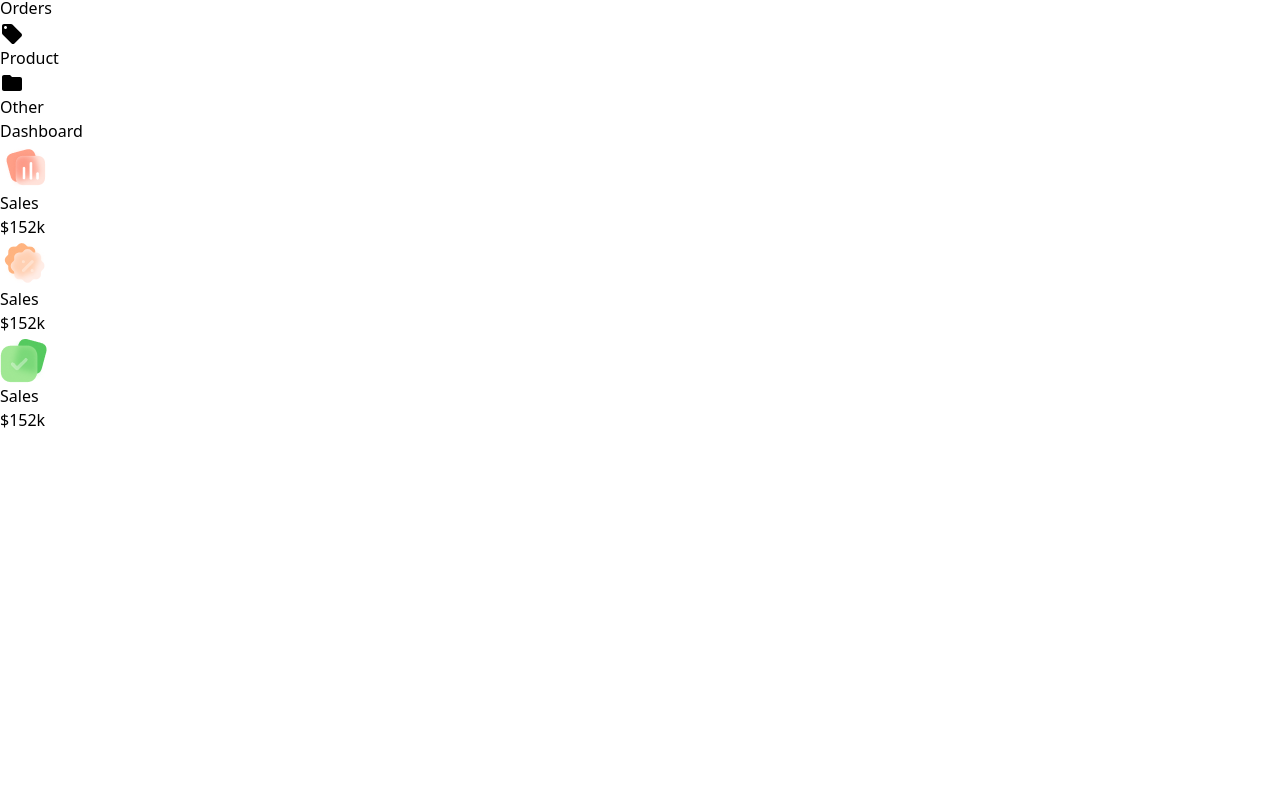
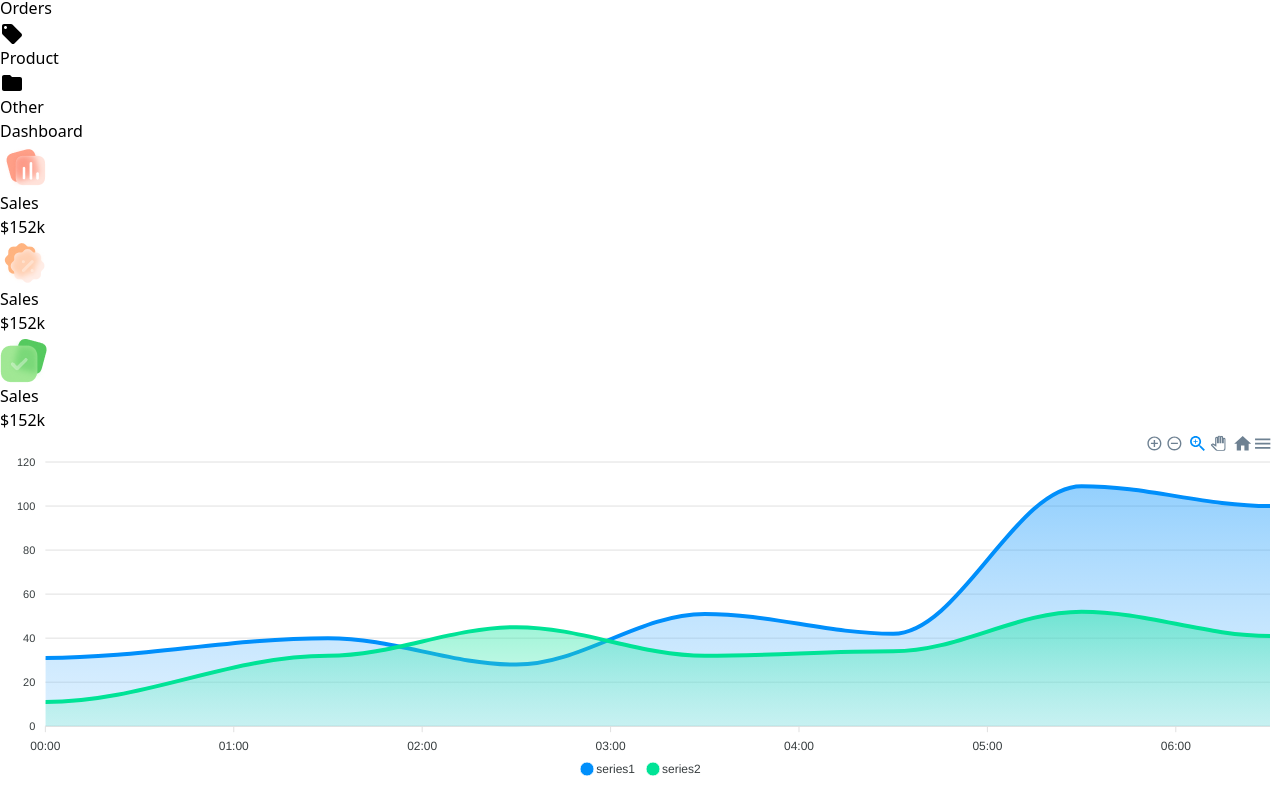
Before and after one commit to Narzul1oevN/onlineAdmin, a React (Vite) app: page / in a window 1280 px wide. Shown: the part 227-1029 px from the top of the page. Before the commit the page ends 800 px from the top, so only its background shows below. Built offline with nearby package versions, Linux system fonts and the light colour scheme.

Commit message:
chartapex

```diff
--- a/package.json
+++ b/package.json
@@ -14,9 +14,11 @@
     "@emotion/styled": "^11.13.0",
     "@mui/icons-material": "^6.1.1",
     "@mui/material": "^6.1.1",
+    "@mui/x-charts": "^7.18.0",
     "@reduxjs/toolkit": "^2.2.7",
     "apexcharts": "^3.53.0",
     "react": "^18.3.1",
+    "react-apexcharts": "^1.4.1",
     "react-dom": "^18.3.1",
     "react-hot-toast": "^2.4.1",
     "react-redux": "^9.1.2",
--- /dev/null
+++ b/src/components/apex.jsx
@@ -0,0 +1,65 @@
+// ApexChart.jsx
+import React from 'react';
+import ReactApexChart from 'react-apexcharts'; // Убедитесь, что эта библиотека установлена
+
+class ApexChart extends React.Component {
+  constructor(props) {
+    super(props);
+    this.state = {
+      series: [
+        {
+          name: 'series1',
+          data: [31, 40, 28, 51, 42, 109, 100],
+        },
+        {
+          name: 'series2',
+          data: [11, 32, 45, 32, 34, 52, 41],
+        },
+      ],
+      options: {
+        chart: {
+          height: 350,
+          type: 'area',
+        },
+        dataLabels: {
+          enabled: false,
+        },
+        stroke: {
+          curve: 'smooth',
+        },
+        xaxis: {
+          type: 'datetime',
+          categories: [
+            '2018-09-19T00:00:00.000Z',
+            '2018-09-19T01:30:00.000Z',
+            '2018-09-19T02:30:00.000Z',
+            '2018-09-19T03:30:00.000Z',
+            '2018-09-19T04:30:00.000Z',
+            '2018-09-19T05:30:00.000Z',
+            '2018-09-19T06:30:00.000Z',
+          ],
+        },
+        tooltip: {
+          x: {
+            format: 'dd/MM/yy HH:mm',
+          },
+        },
+      },
+    };
+  }
+
+  render() {
+    return (
+      <div>
+        <ReactApexChart
+          options={this.state.options}
+          series={this.state.series}
+          type="area"
+          height={350}
+        />
+      </div>
+    );
+  }
+}
+
+export default ApexChart;
--- a/src/pages/dashboard.jsx
+++ b/src/pages/dashboard.jsx
@@ -1,52 +1,54 @@
-import React from 'react'
-import Navigation from '../components/navigation'
-import icon1 from "../assets/div.MuiBox-root.png"
-import icon2 from "../assets/iconly-glass-discount.svg.png"
-import icon3 from "../assets/div.MuiBox-root (1).png"
+// Dashboard.jsx
+import React from 'react';
+import Navigation from '../components/navigation';
+import icon1 from '../assets/div.MuiBox-root.png';
+import icon2 from '../assets/iconly-glass-discount.svg.png';
+import icon3 from '../assets/div.MuiBox-root (1).png';
+import ApexChart from '../components/apex'; // Импортируйте ваш классовый компонент
 
 const Dashboard = () => {
   return (
-    <div className='w-[100%] flex'>
-      <Navigation/>
-      <div className='p-[10px]'>
-        <h1 className='text-[30px] font-[800] '>Dashboard</h1>
-        <div className='flex items-start'>
-          <div className=''>
-              <div className='flex items-center flex-wrap gap-[20px]'>
-                <div className='w-[230px] h-[84px] rounded-[10px] flex items-center justify-evenly gap-[-10px] bg-[#FEF3F2]'>
-                  <img src={icon1} className='w-[50px]' alt="" />
-                  <div className='flex flex-col items-start gap-[-10px]'>
-                    <h1 className='text-[#6C737F] text-[14px]'>Sales</h1>
-                    <h1 className='text-[24px] font-[800]'>$152k</h1>
+    <div className="w-[100%] flex flex-wrap">
+      <Navigation />
+      <div className="p-[10px]">
+        <h1 className="text-[30px] font-[800]">Dashboard</h1>
+        <div className="flex items-start">
+          <div className="">
+            <div className="flex items-center flex-wrap gap-[20px]">
+              <div className="w-[230px] h-[84px] rounded-[10px] flex items-center justify-evenly gap-[-10px] bg-[#FEF3F2]">
+                <img src={icon1} className="w-[50px]" alt="" />
+                <div className="flex flex-col items-start gap-[-10px]">
+                  <h1 className="text-[#6C737F] text-[14px]">Sales</h1>
+                  <h1 className="text-[24px] font-[800]">$152k</h1>
                 </div>
               </div>
 
-                <div className='w-[230px] h-[84px] rounded-[10px] flex items-center justify-evenly gap-[-10px] bg-[#FFFAEB]'>
-                  <img src={icon2} className='w-[50px]' alt="" />
-                  <div className='flex flex-col items-start gap-[-10px]'>
-                    <h1 className='text-[#6C737F] text-[14px]'>Sales</h1>
-                    <h1 className='text-[24px] font-[800]'>$152k</h1>
+              <div className="w-[230px] h-[84px] rounded-[10px] flex items-center justify-evenly gap-[-10px] bg-[#FFFAEB]">
+                <img src={icon2} className="w-[50px]" alt="" />
+                <div className="flex flex-col items-start gap-[-10px]">
+                  <h1 className="text-[#6C737F] text-[14px]">Sales</h1>
+                  <h1 className="text-[24px] font-[800]">$152k</h1>
                 </div>
               </div>
 
-                <div className='w-[230px] h-[84px] rounded-[10px] flex items-center justify-evenly gap-[-10px] bg-[#F0FDF9]'>
-                  <img src={icon3} className='w-[50px]' alt="" />
-                  <div className='flex flex-col items-start gap-[-10px]'>
-                    <h1 className='text-[#6C737F] text-[14px]'>Sales</h1>
-                    <h1 className='text-[24px] font-[800]'>$152k</h1>
+              <div className="w-[230px] h-[84px] rounded-[10px] flex items-center justify-evenly gap-[-10px] bg-[#F0FDF9]">
+                <img src={icon3} className="w-[50px]" alt="" />
+                <div className="flex flex-col items-start gap-[-10px]">
+                  <h1 className="text-[#6C737F] text-[14px]">Sales</h1>
+                  <h1 className="text-[24px] font-[800]">$152k</h1>
                 </div>
               </div>
             </div>
-
+            <div>
+              <ApexChart />
+            </div>
           </div>
 
-          <div className=''>
-
+          <div className=""></div>
         </div>
       </div>
     </div>
-    </div>
-  )
-}
+  );
+};
 
-export default Dashboard
+export default Dashboard;
```
Also changed, not shown: 1 other file (tests, documents, lock files or other folders). Lines whose indentation alone changed are shown as unchanged.
